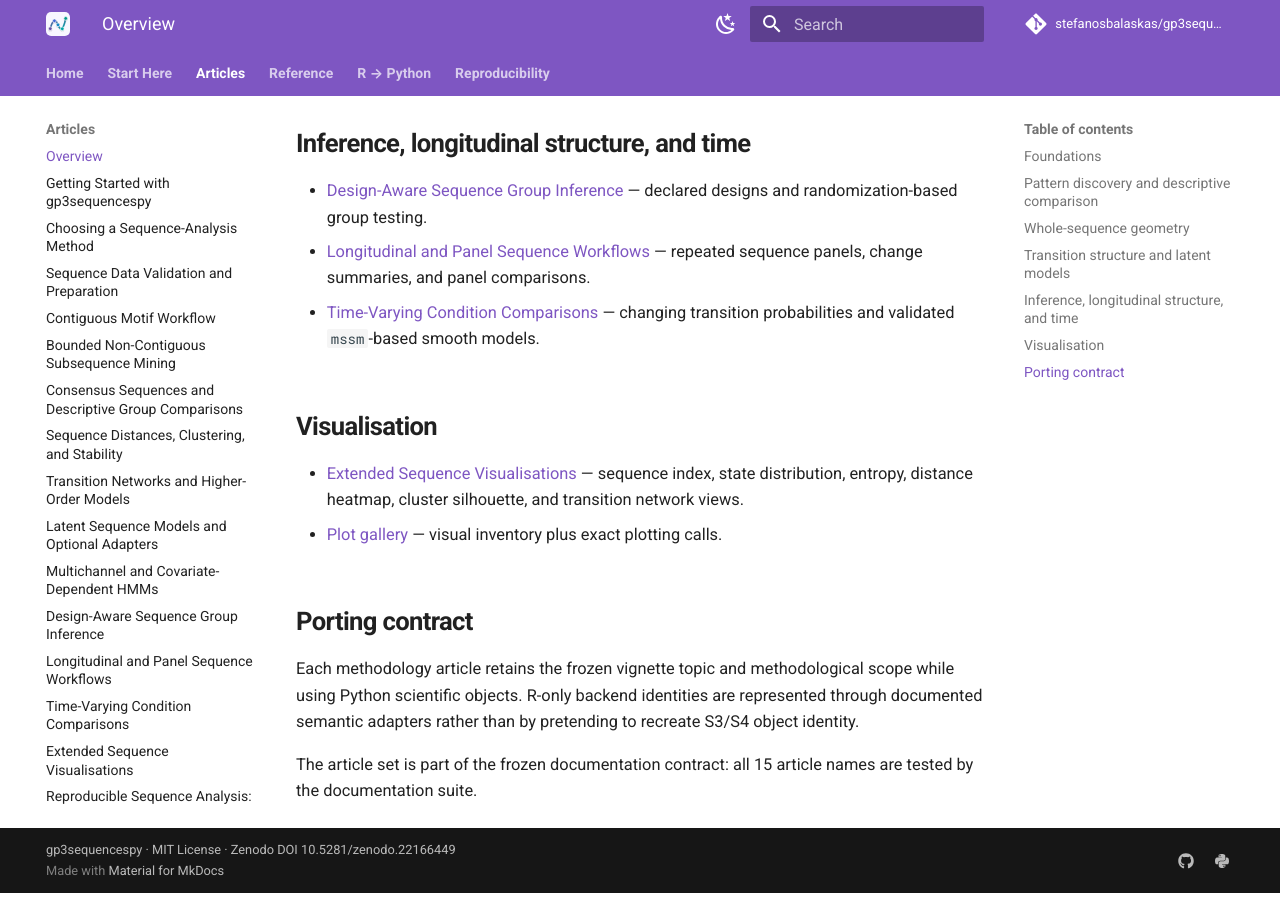
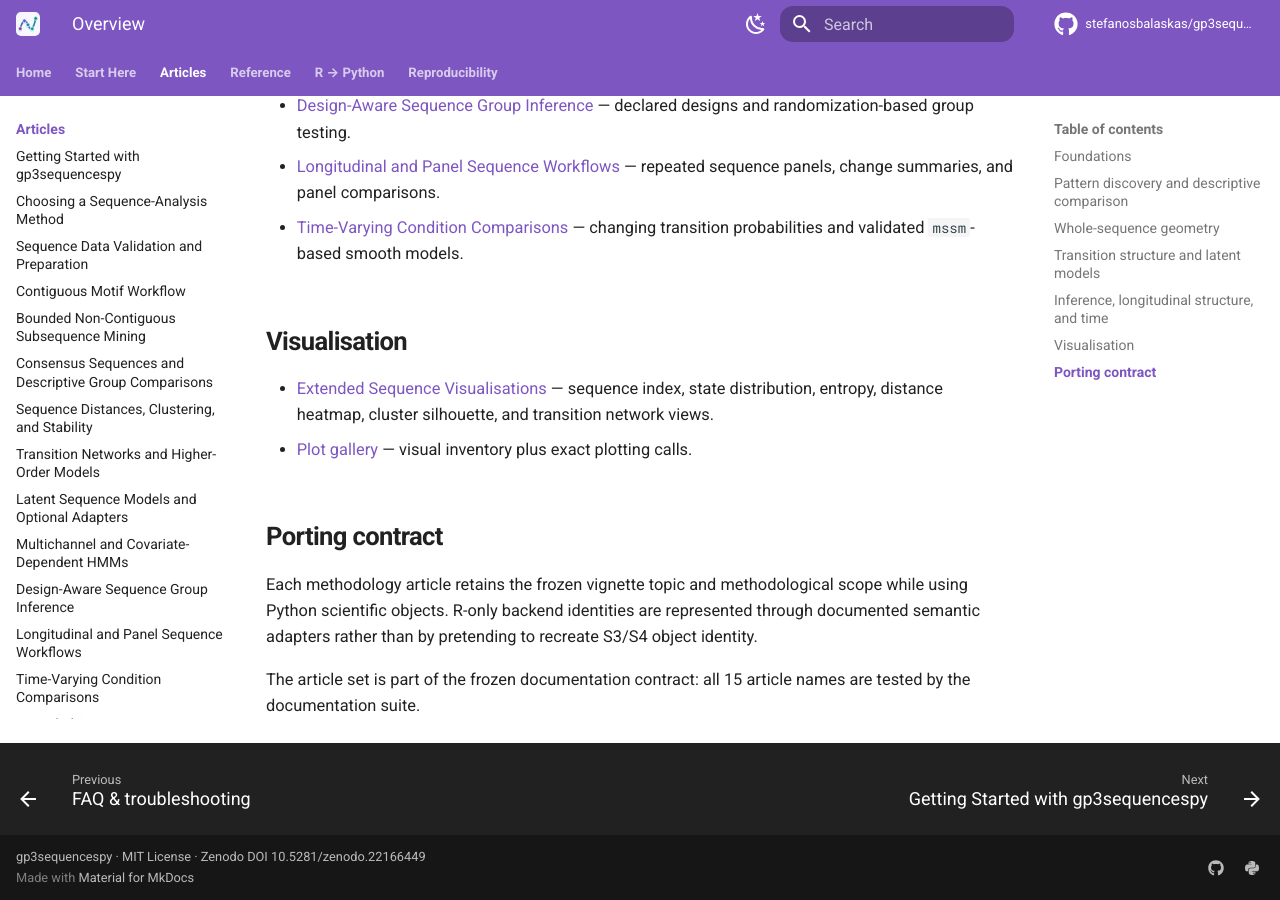
Before and after one commit to stefanosbalaskas/gp3sequencespy, an MkDocs documentation site: the page built from docs/articles/index.md, in a window 1280 px wide and 900 px high, scrolled down 1642 px. Built offline with MkDocs 1.6.1 and Material for MkDocs 9.7.7, drawn with Linux system fonts in a browser that asks for light colours; comment, search, counter and statistics services are not loaded.

Commit message:
docs: refine navigation and site chrome

```diff
--- a/mkdocs.yml
+++ b/mkdocs.yml
@@ -10,17 +10,25 @@
   language: en
   logo: assets/brand/gp3sequencespy-mark.svg
   favicon: assets/brand/gp3sequencespy-mark.svg
+  icon:
+    repo: fontawesome/brands/github
   features:
+    - navigation.instant
+    - navigation.instant.prefetch
     - navigation.tabs
     - navigation.tabs.sticky
     - navigation.sections
     - navigation.expand
+    - navigation.indexes
+    - navigation.footer
     - navigation.top
     - navigation.tracking
     - toc.follow
     - search.suggest
     - search.highlight
     - search.share
+    - content.action.edit
+    - content.action.view
     - content.code.copy
     - content.code.annotate
     - content.tabs.link
@@ -70,6 +78,7 @@
 
 extra_css:
   - stylesheets/extra.css
+  - stylesheets/home.css
 
 extra:
   social:
```
